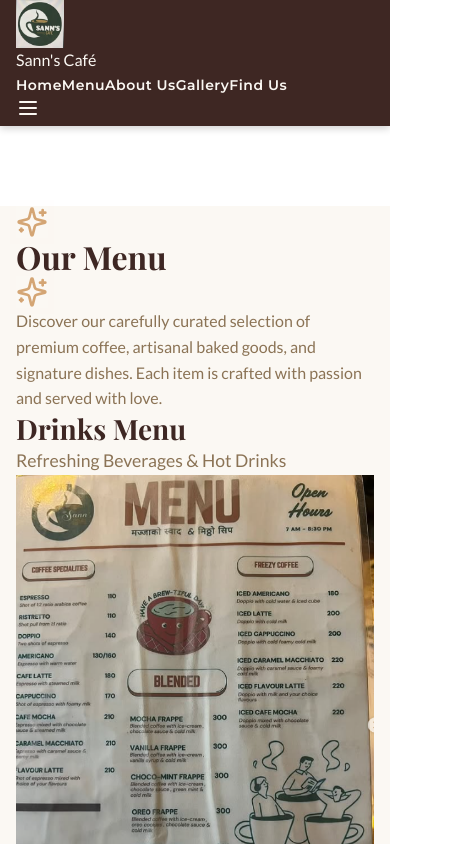
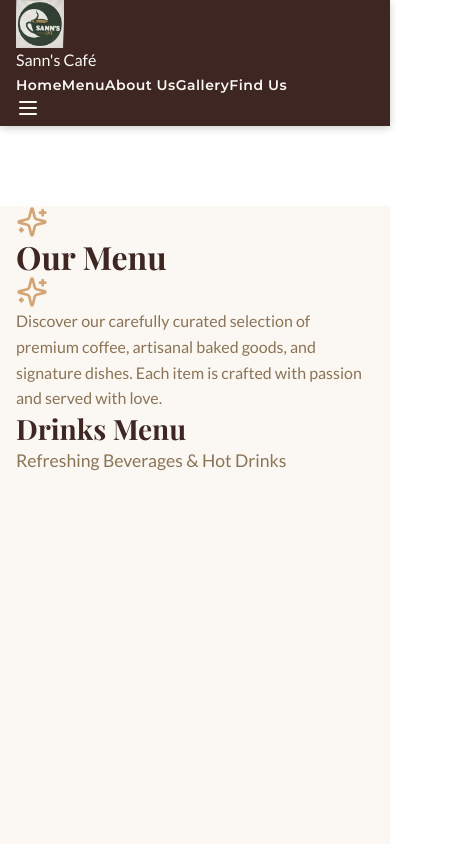
Before and after one commit to Rajbin-1/sanns-cafe-bakery, a React (Vite) app in the folder client/: page / in a window 390 px wide. Both pictures are taken after a click on the button "Explore Menu". Shown: the top 844 px of the page, 466 px wide, since content can reach past the window. Built offline with nearby package versions, Linux system fonts and the light colour scheme.

Commit message:
UX refinements: better nav bar padding, nav bar opacity on scroll instead of color change, video quality optimization on mobile with contain mode, separated menu animations for drinks and food sections to appear independently

```diff
--- a/client/src/components/Hero.tsx
+++ b/client/src/components/Hero.tsx
@@ -59,7 +59,7 @@ export default function Hero({ onExplore }: HeroProps) {
         {/* Video */}
         <video
           ref={videoRef}
-          className="absolute inset-0 w-full h-full object-cover"
+          className="absolute inset-0 w-full h-full object-contain md:object-cover"
           muted
           playsInline
           autoPlay
--- a/client/src/components/Navigation.tsx
+++ b/client/src/components/Navigation.tsx
@@ -35,12 +35,12 @@ export default function Navigation({ onNavigate }: NavigationProps) {
     <nav
       className="fixed top-0 left-0 right-0 z-50 transition-all duration-300"
       style={{
-        backgroundColor: isScrolled ? 'rgba(139, 115, 85, 0.95)' : 'rgba(62, 39, 35, 1)',
+        backgroundColor: isScrolled ? 'rgba(62, 39, 35, 0.7)' : 'rgba(62, 39, 35, 1)',
         boxShadow: isScrolled ? '0 2px 8px rgba(0,0,0,0.3)' : '0 2px 8px rgba(0,0,0,0.2)',
         backdropFilter: isScrolled ? 'blur(8px)' : 'none',
       }}
     >
-      <div className="container flex items-center justify-between py-4">
+      <div className="container flex items-center justify-between py-5 px-4">
         {/* Logo */}
         <div
           className="flex items-center gap-3 cursor-pointer"
--- a/client/src/pages/MenuPage.tsx
+++ b/client/src/pages/MenuPage.tsx
@@ -265,14 +265,22 @@ export default function MenuPage() {
             {/* Menu Photos using menu-*.png images */}
             {sectionIndex === 0 && (
               <div className="mb-16">
-                <div className="grid grid-cols-1 md:grid-cols-2 gap-6 mb-16">
+                <div
+                  className="grid grid-cols-1 md:grid-cols-2 gap-6 mb-16"
+                  ref={(el) => {
+                    itemRefs.current[itemIndex] = el;
+                  }}
+                  style={{
+                    transition: 'all 700ms cubic-bezier(0.34, 1.56, 0.64, 1)',
+                  }}
+                >
                   {/* Menu 1 - Drinks */}
                   <div
                     className="relative overflow-hidden rounded-xl shadow-xl group cursor-pointer transition-all duration-700"
                     style={{
                       transform: visibleItems[itemIndex] ? 'translateX(0) rotate(0deg) scale(1)' : 'translateX(-80px) rotate(-10deg) scale(0.85)',
                       opacity: visibleItems[itemIndex] ? 1 : 0,
-                      transitionDelay: visibleItems[itemIndex] ? '100ms' : '0ms',
+                      transitionDelay: visibleItems[itemIndex] ? '0ms' : '0ms',
                       transitionTimingFunction: 'cubic-bezier(0.34, 1.56, 0.64, 1)',
                     }}
                   >
@@ -302,7 +310,7 @@ export default function MenuPage() {
                     style={{
                       transform: visibleItems[itemIndex] ? 'translateX(0) rotate(0deg) scale(1)' : 'translateX(80px) rotate(10deg) scale(0.85)',
                       opacity: visibleItems[itemIndex] ? 1 : 0,
-                      transitionDelay: visibleItems[itemIndex] ? '200ms' : '0ms',
+                      transitionDelay: visibleItems[itemIndex] ? '100ms' : '0ms',
                       transitionTimingFunction: 'cubic-bezier(0.34, 1.56, 0.64, 1)',
                     }}
                   >
@@ -330,8 +338,8 @@ export default function MenuPage() {
                 {/* Drinks Items - Flashcards with individual animations */}
                 <div className="grid grid-cols-1 md:grid-cols-2 gap-12">
                   {section.items.map((item, index) => {
+                    itemIndex++; // Move to next item index
                     const currentIndex = itemIndex;
-                    itemIndex++;
                     const fromLeft = index % 2 === 0;
                     // Stagger: first column items (0,2) appear, then second column items (1,3)
                     const staggerDelay = fromLeft ? index * 150 : (index - 1) * 150 + 150;
@@ -357,14 +365,22 @@ export default function MenuPage() {
 
             {sectionIndex === 1 && (
               <div>
-                <div className="grid grid-cols-1 md:grid-cols-2 gap-6 mb-16">
+                <div
+                  className="grid grid-cols-1 md:grid-cols-2 gap-6 mb-16"
+                  ref={(el) => {
+                    itemRefs.current[itemIndex] = el;
+                  }}
+                  style={{
+                    transition: 'all 700ms cubic-bezier(0.34, 1.56, 0.64, 1)',
+                  }}
+                >
                   {/* Menu 3 - Food */}
                   <div
                     className="relative overflow-hidden rounded-xl shadow-xl group cursor-pointer transition-all duration-700"
                     style={{
                       transform: visibleItems[itemIndex] ? 'translateX(0) rotate(0deg) scale(1)' : 'translateX(-80px) rotate(-10deg) scale(0.85)',
                       opacity: visibleItems[itemIndex] ? 1 : 0,
-                      transitionDelay: visibleItems[itemIndex] ? '100ms' : '0ms',
+                      transitionDelay: visibleItems[itemIndex] ? '0ms' : '0ms',
                       transitionTimingFunction: 'cubic-bezier(0.34, 1.56, 0.64, 1)',
                     }}
                   >
@@ -394,7 +410,7 @@ export default function MenuPage() {
                     style={{
                       transform: visibleItems[itemIndex] ? 'translateX(0) rotate(0deg) scale(1)' : 'translateX(80px) rotate(10deg) scale(0.85)',
                       opacity: visibleItems[itemIndex] ? 1 : 0,
-                      transitionDelay: visibleItems[itemIndex] ? '200ms' : '0ms',
+                      transitionDelay: visibleItems[itemIndex] ? '100ms' : '0ms',
                       transitionTimingFunction: 'cubic-bezier(0.34, 1.56, 0.64, 1)',
                     }}
                   >
@@ -422,8 +438,8 @@ export default function MenuPage() {
                 {/* Food Items - Flashcards with individual animations */}
                 <div className="grid grid-cols-1 md:grid-cols-2 gap-12">
                   {section.items.map((item, index) => {
+                    itemIndex++; // Move to next item index
                     const currentIndex = itemIndex;
-                    itemIndex++;
                     const fromLeft = index % 2 === 0;
                     // Stagger: first column items (0,2) appear, then second column items (1,3)
                     const staggerDelay = fromLeft ? index * 150 : (index - 1) * 150 + 150;
```
